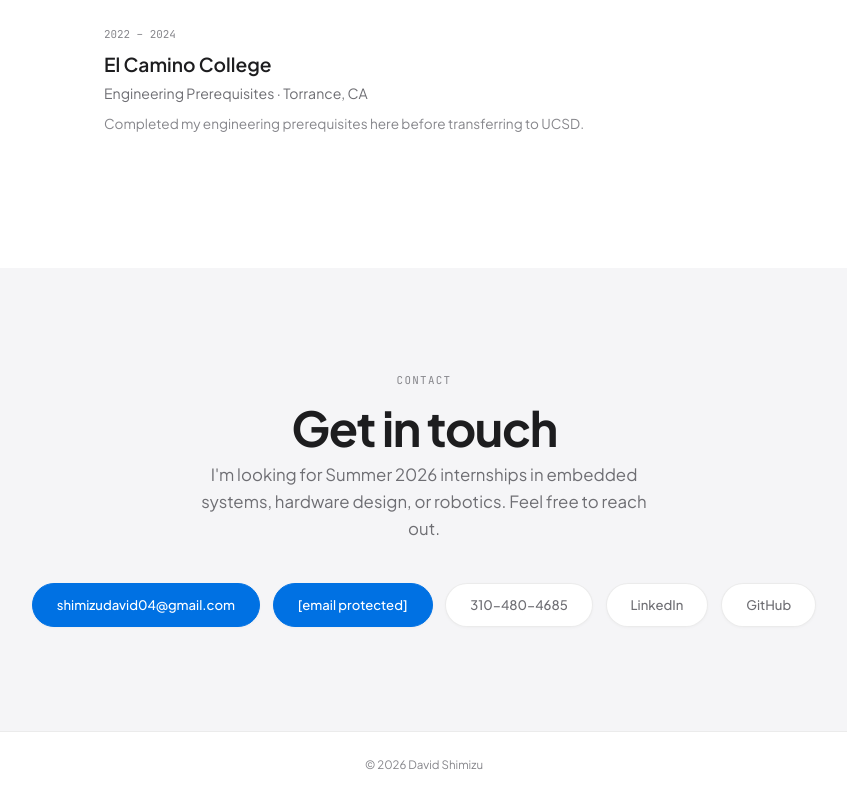
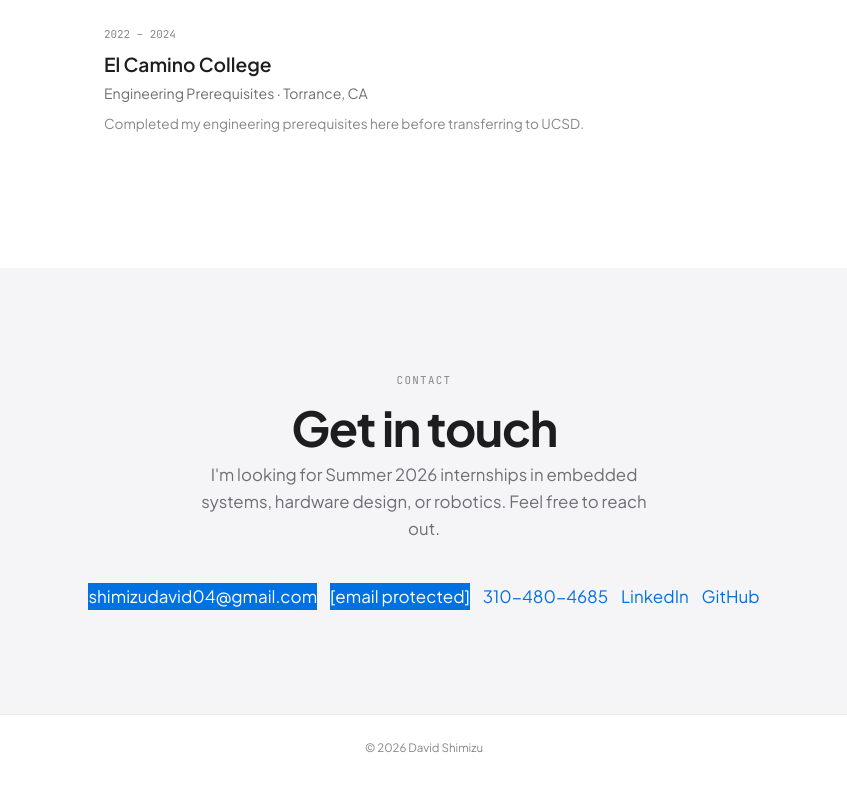
Before and after one commit to davidshimizu1/davidshimizu1.github.io, a plain HTML site: page index.html in a window 1280 px wide. Shown: the part 6377-7175 px from the top of the page, without its empty margins (216-1063 px from the left). Drawn offline with Linux system fonts and the light colour scheme.

Commit message:
Update index.html

```diff
--- a/index.html
+++ b/index.html
@@ -397,18 +397,6 @@ nav .nav-name { color: var(--text); font-weight: 700; font-size: 0.82rem; }
 }
 
 
-.contact-pill {
-  font-family: var(--font);
-  font-size: 0.82rem;
-  font-weight: 500;
-  color: var(--text-secondary) !important;
-  padding: 0.65rem 1.5rem;
-  border-radius: 980px;
-  border: 1px solid var(--border);
-  background: var(--bg-card);
-  box-shadow: 0 1px 3px rgba(0,0,0,0.03);
-  transition: all 0.25s;
-}
 
 
 .contact-pill:hover { color: var(--text) !important; border-color: rgba(0,0,0,0.15); box-shadow: 0 2px 8px rgba(0,0,0,0.06); }
```
